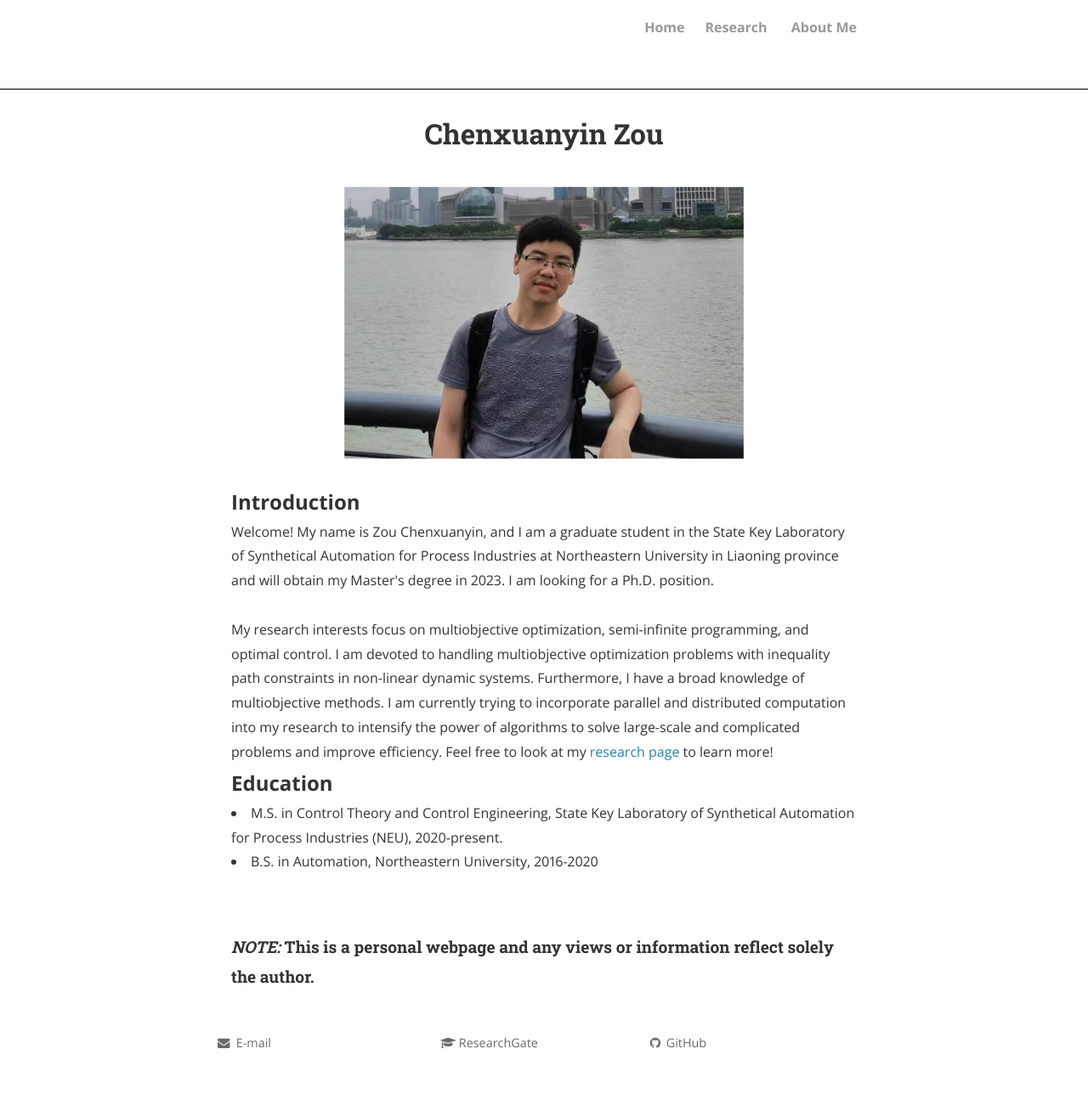
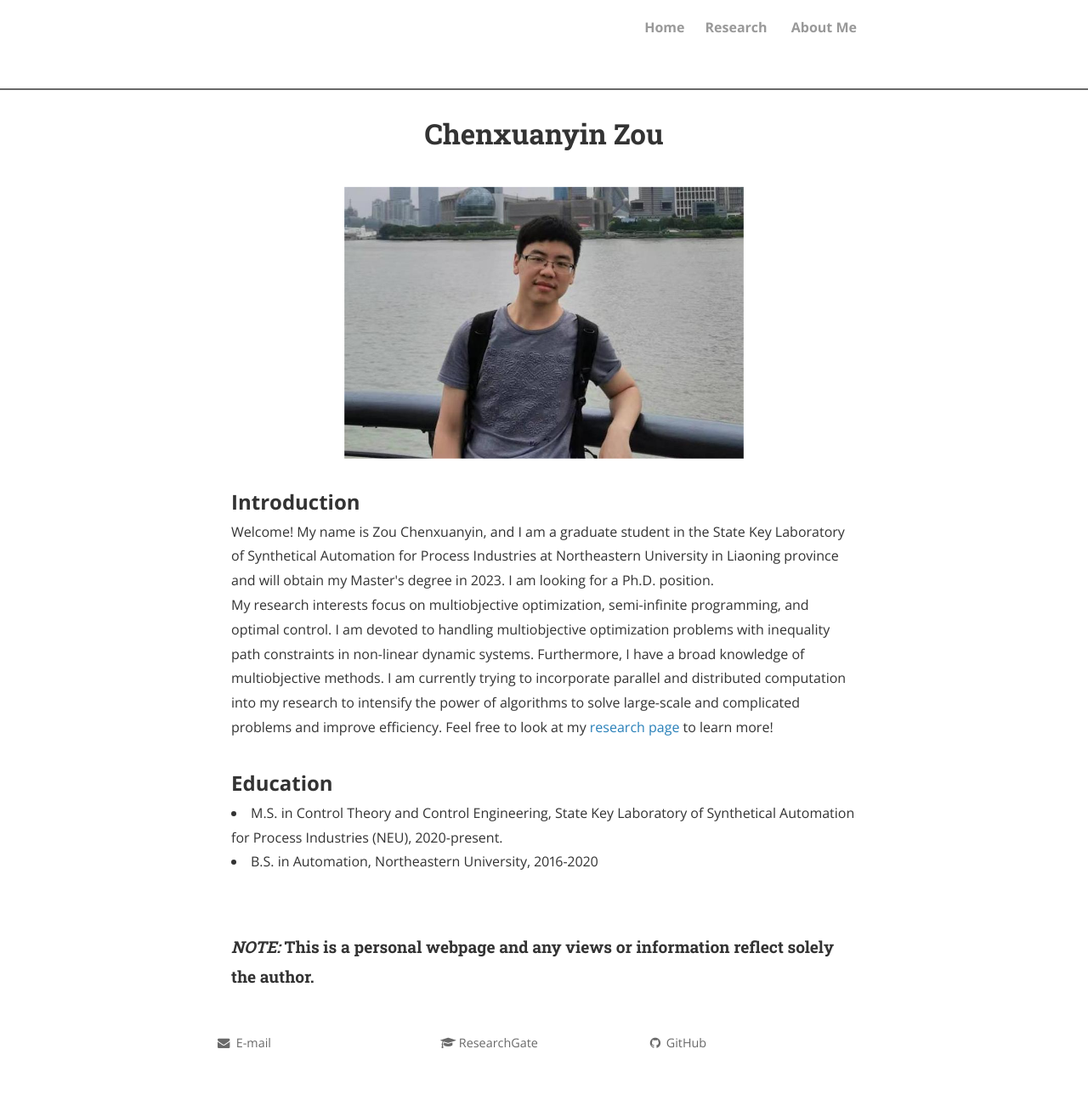
Before and after one commit to zcxy-academic/zcxy-academic.github.io, a Jekyll site: the page built from index.html, in a window 1280 px wide. Shown: the whole page at 85% size. Built offline with Jekyll 4.4.1, drawn with Linux system fonts in a browser that asks for light colours; nearby versions of some CDN libraries; the list of posts is cut into pages by our own code; comment, search, counter and statistics services are not loaded; a style sheet for code colours, icons or effects is not loaded.

Commit message:
Update index.html

```diff
--- a/index.html
+++ b/index.html
@@ -19,9 +19,9 @@ title: Chenxuanyin Zou
 <font size="+2"><strong>Introduction</strong></font><br>
 Welcome! My name is Zou Chenxuanyin, and I am a graduate student in the State Key Laboratory of Synthetical Automation for Process Industries at Northeastern University in Liaoning province and will obtain my Master's degree in 2023. I am looking for a Ph.D. position.
 
+<br>
+My research interests focus on multiobjective optimization, semi-infinite programming, and optimal control. I am devoted to handling multiobjective optimization problems with inequality path constraints in non-linear dynamic systems. Furthermore, I have a broad knowledge of multiobjective methods. I am currently trying to incorporate parallel and distributed computation into my research to intensify the power of algorithms to solve large-scale and complicated problems and improve efficiency. Feel free to look at my <a href="https://zcxy-academic.github.io/research" target="_self">research page</a> to learn more!
 <br><br>
-My research interests focus on multiobjective optimization, semi-infinite programming, and optimal control. I am devoted to handling multiobjective optimization problems with inequality path constraints in non-linear dynamic systems. Furthermore, I have a broad knowledge of multiobjective methods. I am currently trying to incorporate parallel and distributed computation into my research to intensify the power of algorithms to solve large-scale and complicated problems and improve efficiency. Feel free to look at my <a href="https://zcxy-academic.github.io/research" target="_self">research page</a> to learn more!
-<br>
 
 <font size="+2"><strong>Education</strong></font><br>
 
```
